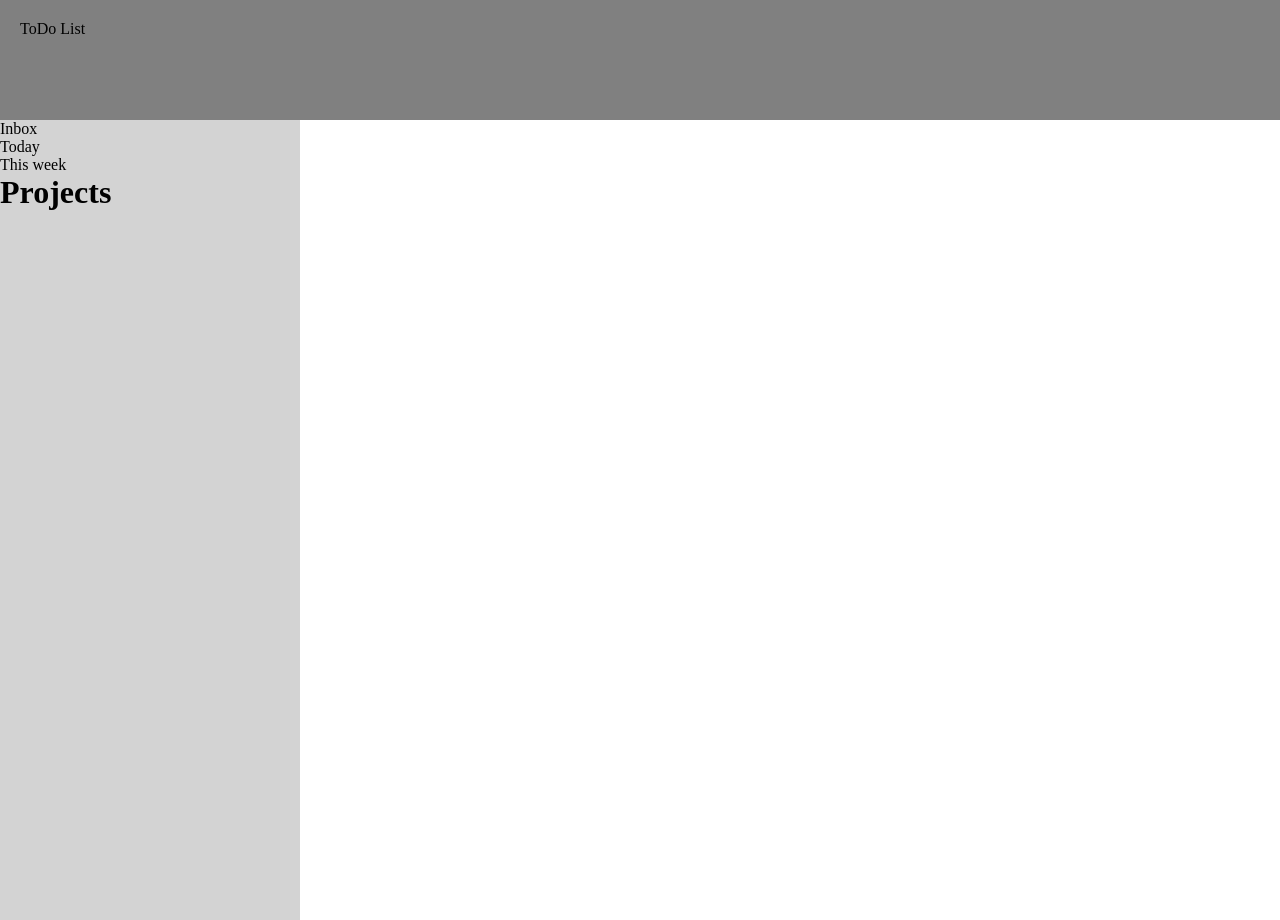
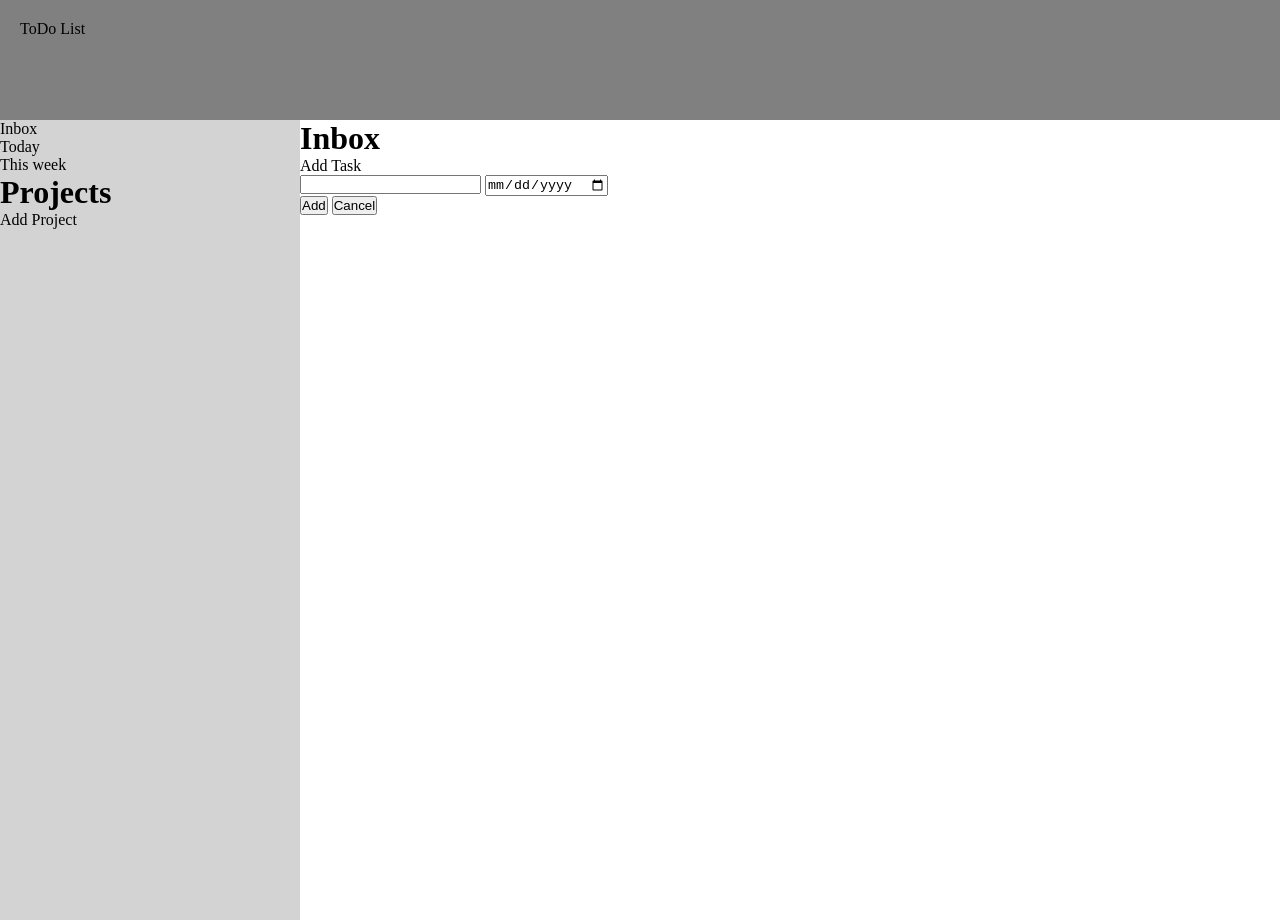
Before and after one commit to thompsonslee/toDoList, a website built with webpack: page dist/index.html in a window 1280 px wide. Shown: the top 920 px of the page. Built offline with nearby package versions, Linux system fonts and the light colour scheme.

Commit message:
add sidebar button functions to load view page

```diff
--- a/src/index.js
+++ b/src/index.js
@@ -1,6 +1,4 @@
 import './style.css';
-import {storage} from "./utils/storage.js"
-import {maker} from "./utils/maker.js"
+import {UI} from "./utils/UI.js"
 
-const storageFunc = storage()
-console.log(storageFunc)
+UI.loadHomepage()
--- /dev/null
+++ b/src/utils/UI.js
@@ -0,0 +1,67 @@
+import {task} from "./UI.js"
+import {storage} from "./storage"
+
+
+
+
+export class UI{
+
+    static loadHomepage(){
+
+        const title = document.getElementById("title")
+        const inbox = document.getElementById("inbox")
+        const today = document.getElementById("today")
+        const week = document.getElementById("week")
+        const taskList = document.getElementById("taskList")
+
+        inbox.addEventListener("click",UI.loadInboxPage)
+        today.addEventListener("click", UI.loadTodayPage)
+        week.addEventListener("click", UI.loadWeekPage)
+
+        UI.loadInboxPage()
+    }
+
+
+    static loadInboxPage(){
+        title.innerHTML = "Inbox"
+        taskList.innerHTML = ""
+        UI.createTaskFunction()
+
+    }
+
+    static loadTodayPage(){
+        title.innerHTML = "Today"
+        taskList.innerHTML = ""
+
+    }
+
+    static loadWeekPage(){
+        title.innerHTML = "This Week"
+        taskList.innerHTML = ""
+    }
+
+    static createTaskFunction(){
+        const taskList = document.getElementById("taskList")
+        taskList.innerHTML += `
+        <div id="addTaskFunction">
+        <div id="addTask">Add Task</div>
+        <div id="addTaskPopup">
+            <input class="text-input-popup" id="text-input-popup" type="text">
+            <input class="date-input-popup"id="date-input-popup" type="date">
+            <div id="popup-buttons">
+                <button class="button-add-popup" id="button-add-popup">Add</button>
+                <button class="button-cancel-popup" id="button-cancel-popup">Cancel</button>
+            </div>
+        </div>
+    </div>`
+
+    UI.initTaskButtons()
+    }
+    static initTaskButtons(){
+        const textInput = document.getElementById("text-input-popup")
+        const dateInput = document.getElementById("text-input-popup")
+        const buttonAdd = document.getElementById("button-add-popup")
+        const buttonCancel = document.getElementById("button-cancel-popup")
+    }
+
+}
--- a/src/utils/maker.js
+++ /dev/null
@@ -1,17 +0,0 @@
-export function maker(){
-    class task{
-        constructor(name,date,project){
-            name = name;
-            date = date;
-            project = project
-        }
-    }
-
-    class project{
-        constructor(name){
-            name = name;
-        }
-    }
-
-    return {task,project}
-}
--- /dev/null
+++ b/src/utils/project.js
@@ -0,0 +1,7 @@
+export class project{
+    constructor(name){
+        this.name = name
+        this.tasks = []
+    }
+
+}
--- a/src/utils/storage.js
+++ b/src/utils/storage.js
@@ -1,10 +1,16 @@
-export function storage(){
-    const currentDate = new Date()
-    const taskStorage = []
+import {task} from "./task.js"
 
-    const getStorage = () => taskStorage
+export class storage{
 
-    const getTodayTasks = () =>{
+    taskStorage = []
+
+    getStorage = () => taskStorage
+
+    addToStorage = (task) => {
+        taskStorage.push(task)
+    }
+
+    getTodayTasks = () =>{
         const todayTasks = []
         for(let i = 0 ; i < taskStorage.length ; i++){
             if (taskStorage[i].Date === currentDate){
@@ -14,7 +20,7 @@ export function storage(){
         return todayTasks
     }
 
-    const getWeekTasks = () =>{
+    getWeekTasks = () =>{
         const weekTasks = []
         for(let i = 0; i < taskStorage.length ; i++){
             for(let j = 0; j < 7 ; j++){
@@ -27,7 +33,7 @@ export function storage(){
         return weekTasks
     }
 
-    const getProjectTasks = (project) =>{
+    getProjectTasks = (project) =>{
         let projectArray = []
         for(let i = 0; i < taskStorage.length ; i++){
             if(taskStorage[i].project === project){
@@ -37,5 +43,12 @@ export function storage(){
         return projectArray
     }
 
-    return{getStorage,getTodayTasks,getWeekTasks,getProjectTasks}
+    createNewTask = () =>{
+        const name = document.getElementById("text-input-popup").value
+        const date = document.getElementById("date-input-popup").value
+
+        const classToStore = new task(name,date,"none")
+
+        addToStorage(classToStore)
+    }
 }
--- /dev/null
+++ b/src/utils/task.js
@@ -0,0 +1,16 @@
+export class task{
+    constructor(name,date,project){
+        this.name = name
+        this.date = date
+        this.project = project
+    }
+    getName(){
+        return this.name
+    }
+    getDate(){
+        return this.date
+    }
+    getProject(){
+        return this.project
+    }
+}
```
Also changed, not shown: dist/index.html.
